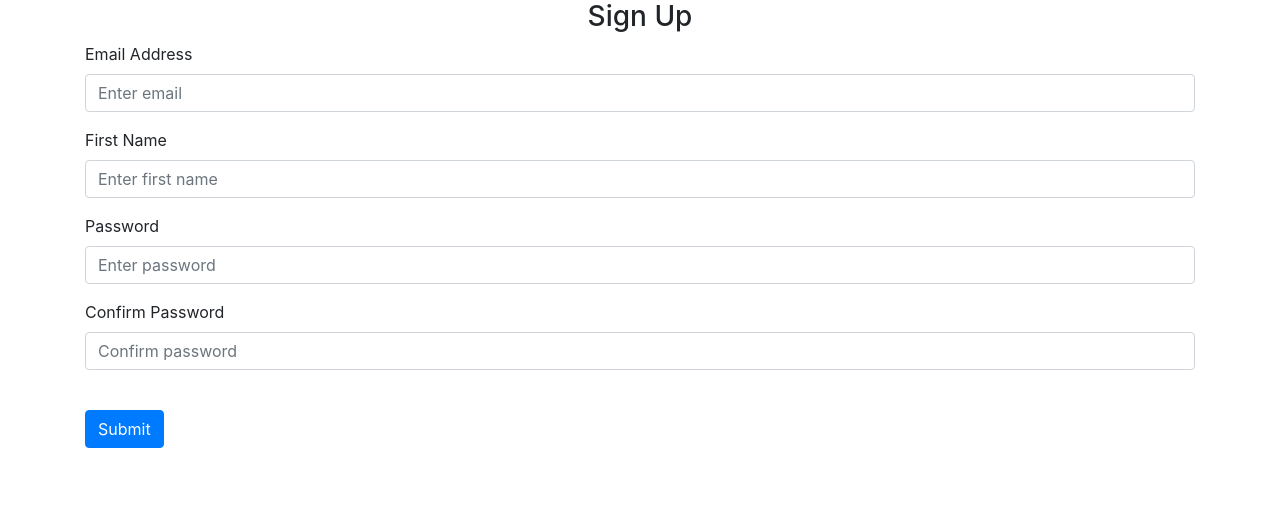
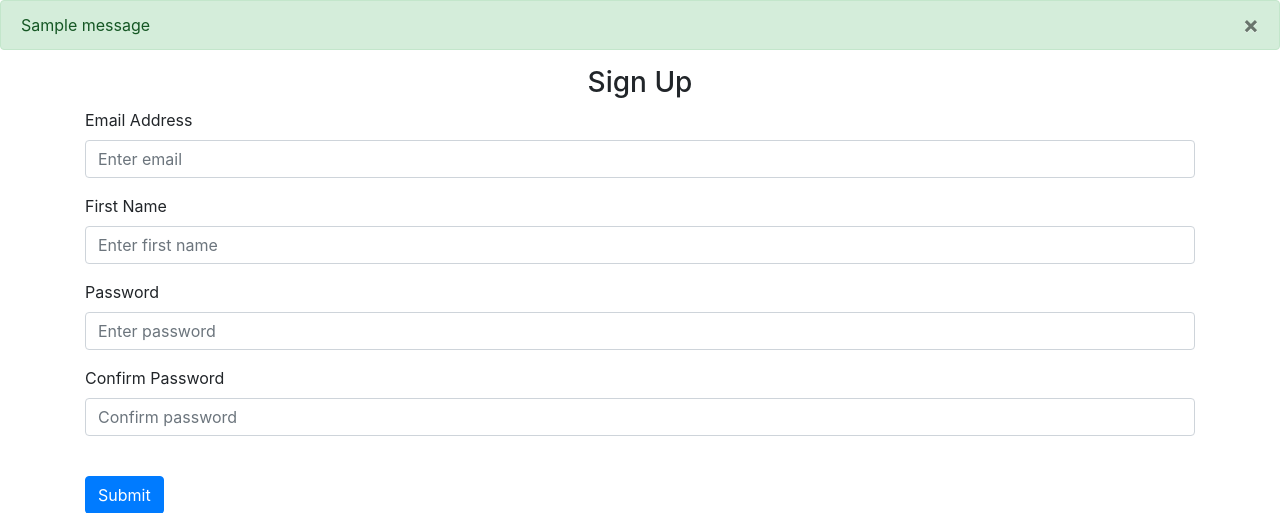
Before and after one commit to giovaneDamaso/Basic-flask-website, a Flask app: page /sign-up in a window 1280 px wide. Shown: the part 56-569 px from the top of the page. Run offline with Flask 3, Linux system fonts and the light colour scheme; one stand-in notice (Sample message) is shown; some libraries are stand-ins or nearby versions.

Commit message:
User error and success messages implemented

```diff
--- a/website/auth.py
+++ b/website/auth.py
@@ -1,4 +1,4 @@
-from flask import Blueprint, render_template, request
+from flask import Blueprint, render_template, request, flash
 
 auth = Blueprint('auth', __name__)
 
@@ -24,13 +24,18 @@ def sign_up():
         password2 = request.form.get('password2')
 
         if len(email) < 4:
+            flash('Email must be greater than 3 characters.', category='error')
             pass
         elif len(firstName) < 2:
+            flash('First name must be greater than 1 character.', category='error')
             pass
         elif password1 != password2:
+            flash("Passwords don't match.", category='error')
             pass
-        elif (password1) < 7:
+        elif len(password1) < 7:
+            flash('Password must be at least 7 characters.', category='error')
             pass
         else:
+            flash('Account Created!', category='success')
             return render_template("sign_up.html")
     return render_template("sign_up.html")
--- a/website/templates/base.html
+++ b/website/templates/base.html
@@ -35,6 +35,29 @@
           </div>
         </div>
       </nav>
+      <!-- DISPLAY FLASH MESSAGES AT THE FRONT END WITH JINJA PYTHON/HTML-->
+      {%with messages = get_flashed_messages(with_categories = true)%}
+      {% if messages %}
+        {% for category, message in messages %}
+          {% if category == 'error' %}
+            <div class="alert alert-danger alert-dismissabe fade show" role="alert">
+              {{ message }}
+              <button type="button" class="close" data-dismiss="alert">
+                <span aria-hidden="true">&times;</span>
+              </button>
+            </div>
+          {% else %}
+            <div class="alert alert-success alert-dismissabe fade show" role="alert">
+              {{ message }}
+              <button type="button" class="close" data-dismiss="alert">
+                <span aria-hidden="true">&times;</span>
+              </button>
+            </div>
+          {% endif %}
+        {% endfor %}
+      {% endif %}
+      {%endwith%}
+
       <div class="container">
         {% block content %}
         {% endblock %}
--- a/website/templates/login.html
+++ b/website/templates/login.html
@@ -1,3 +1,4 @@
+<!-- JINJA HTML -->
 {% extends "base.html" %} {% block title %}Login{% endblock %} {% block
 content%}
 <form method="POST">
--- a/website/templates/sign_up.html
+++ b/website/templates/sign_up.html
@@ -1,3 +1,4 @@
+<!-- JINJA HTML -->
 {% extends "base.html" %} {% block title %}Sign-Up {% endblock %} {% block
 content%}
 <form method="POST">
```
